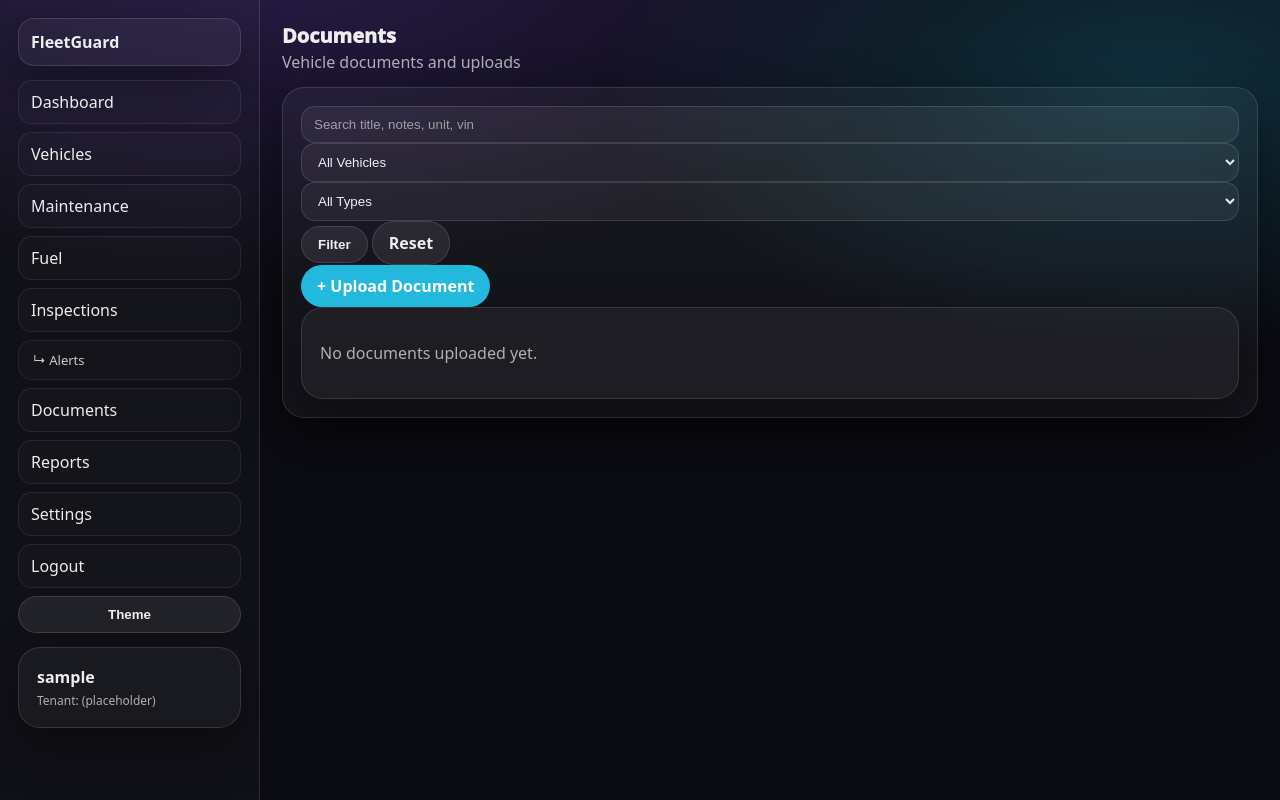
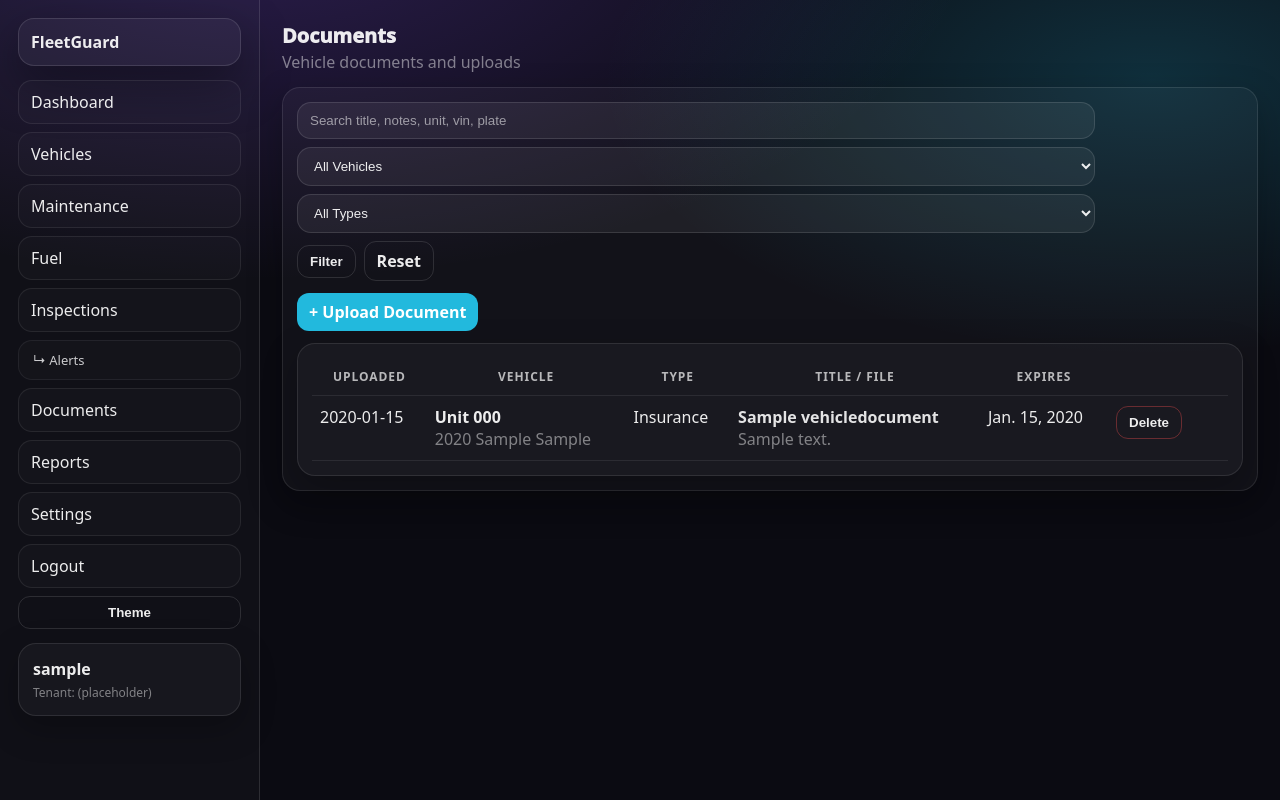
Before and after one commit to abyford453/FleetGuard, a Django app: page /documents/ in a window 1280 px wide. Run offline with Django 4.2, Linux system fonts and the light colour scheme; a user stored in the database is signed in; tables that the repository leaves empty hold one stand-in row (values such as "Sample post").

Commit message:
Documents: tenant-scoped CRUD + uploads UI

```diff
--- a/apps/documents/views.py
+++ b/apps/documents/views.py
@@ -1,38 +1,82 @@
 from django.contrib.auth.decorators import login_required
-from django.shortcuts import render
+from django.db.models import Q
+from django.shortcuts import render, redirect, get_object_or_404
+from django.utils import timezone
 
-def _module_ctx():
-    planned_features = [
-        "VehicleDocument model (tenant-owned) linked to Vehicle",
-        "Upload documents (media storage)",
-        "Document types (registration, insurance, warranties, etc.)",
-    ]
-    routes = [
-        "/documents/ (list)",
-        "/documents/new/ (create)",
-        "/documents/<id>/delete/ (delete)",
-    ]
-    template_files = [
-        "templates/documents/document_list.html",
-        "templates/documents/document_form.html",
-        "templates/documents/document_delete.html",
-    ]
-    return {
-        "planned_features": planned_features,
-        "routes": routes,
-        "template_files": template_files,
-    }
+from .forms import VehicleDocumentForm
+from .models import VehicleDocument
 
 @login_required
 def document_list(request):
-    return render(request, "documents/document_list.html", _module_ctx())
+    tenant = request.tenant
+
+    qs = (
+        VehicleDocument.objects
+        .filter(tenant=tenant)
+        .select_related("vehicle")
+        .order_by("-uploaded_at")
+    )
+
+    q = (request.GET.get("q") or "").strip()
+    vehicle_id = (request.GET.get("vehicle") or "").strip()
+    doc_type = (request.GET.get("doc_type") or "").strip()
+
+    if q:
+        qs = qs.filter(
+            Q(title__icontains=q) |
+            Q(notes__icontains=q) |
+            Q(vehicle__unit_number__icontains=q) |
+            Q(vehicle__plate__icontains=q) |
+            Q(vehicle__vin__icontains=q) |
+            Q(vehicle__make__icontains=q) |
+            Q(vehicle__model__icontains=q)
+        )
+
+    if vehicle_id:
+        qs = qs.filter(vehicle_id=vehicle_id)
+
+    if doc_type:
+        qs = qs.filter(doc_type=doc_type)
+
+    vehicles = tenant.vehicles.all().order_by("unit_number", "year", "make", "model")
+
+    return render(
+        request,
+        "documents/document_list.html",
+        {
+            "documents": qs,
+            "vehicles": vehicles,
+            "q": q,
+            "vehicle_id": vehicle_id,
+            "doc_type": doc_type,
+            "doc_types": VehicleDocument.TYPE_CHOICES,
+            "today": timezone.localdate(),
+        },
+    )
 
 @login_required
 def document_create(request):
-    return render(request, "documents/document_form.html", _module_ctx())
+    tenant = request.tenant
+
+    if request.method == "POST":
+        form = VehicleDocumentForm(request.POST, request.FILES, tenant=tenant)
+        if form.is_valid():
+            obj = form.save(commit=False)
+            obj.tenant = tenant
+            obj.save()
+            return redirect("documents:document_list")
+    else:
+        form = VehicleDocumentForm(tenant=tenant)
+
+    return render(request, "documents/document_form.html", {"form": form, "mode": "create"})
 
 @login_required
 def document_delete(request, pk: int):
-    ctx = _module_ctx()
-    ctx["pk"] = pk
-    return render(request, "documents/document_delete.html", ctx)
+    tenant = request.tenant
+    doc = get_object_or_404(VehicleDocument, pk=pk, tenant=tenant)
+
+    if request.method == "POST":
+        doc.delete()
+        return redirect("documents:document_list")
+
+    return render(request, "documents/document_form.html", {"doc": doc, "mode": "delete"})
--- a/config/urls.py
+++ b/config/urls.py
@@ -1,4 +1,6 @@
 from django.contrib import admin
+from django.conf import settings
+from django.conf.urls.static import static
 from django.urls import path, include
 
 urlpatterns = [
@@ -17,3 +19,7 @@
     path("reports/", include("apps.reports.urls")),
     path("settings/", include("apps.settings_app.urls")),
 ]
+
+
+if settings.DEBUG:
+    urlpatterns += static(settings.MEDIA_URL, document_root=settings.MEDIA_ROOT)
--- a/templates/documents/document_list.html
+++ b/templates/documents/document_list.html
@@ -3,14 +3,30 @@
 {% block page_subtitle %}Vehicle documents and uploads{% endblock %}
 {% block content %}
 
+<style>
+  .toolbar{display:flex;gap:12px;align-items:center;justify-content:space-between;flex-wrap:wrap;margin-bottom:12px;}
+  .searchbar{display:flex;gap:8px;align-items:center;flex-wrap:wrap;}
+  .searchbar input,.searchbar select{min-width:190px;}
+  .panel{background:rgba(255,255,255,.03);border:1px solid rgba(255,255,255,.10);border-radius:18px;padding:14px;box-shadow:0 12px 34px rgba(0,0,0,.25);}
+  table{width:100%;border-collapse:collapse;}
+  th,td{padding:10px 8px;border-bottom:1px solid rgba(255,255,255,.08);vertical-align:top;}
+  th{font-size:12px;letter-spacing:.08em;text-transform:uppercase;opacity:.75;}
+  .muted{opacity:.70;}
+  .btn{display:inline-flex;align-items:center;gap:8px;padding:8px 12px;border-radius:12px;border:1px solid rgba(255,255,255,.12);text-decoration:none;white-space:nowrap;background:transparent;}
+  .btn.primary{border-color:rgba(37,214,255,.35);}
+  .btn.danger{border-color:rgba(255,80,80,.35);}
+  a.filelink{text-decoration:none;}
+</style>
+
 <div class="toolbar">
   <form method="get" class="searchbar">
-    <input type="text" name="q" value="{{ q }}" placeholder="Search title, notes, unit, vin">
+    <input type="text" name="q" value="{{ q }}" placeholder="Search title, notes, unit, vin, plate">
     <select name="vehicle">
       <option value="">All Vehicles</option>
       {% for v in vehicles %}
         <option value="{{ v.id }}" {% if vehicle_id|stringformat:"s" == v.id|stringformat:"s" %}selected{% endif %}>
-          {% if v.unit_number %}Unit {{ v.unit_number }} — {% endif %}{{ v.make }} {{ v.model }}
+          {% if v.unit_number %}Unit {{ v.unit_number }} — {% endif %}
+          {% if v.year %}{{ v.year }} {% endif %}{{ v.make }} {{ v.model }}
         </option>
       {% endfor %}
     </select>
@@ -20,7 +36,7 @@
         <option value="{{ key }}" {% if doc_type == key %}selected{% endif %}>{{ label }}</option>
       {% endfor %}
     </select>
-    <button class="btn">Filter</button>
+    <button class="btn" type="submit">Filter</button>
     <a class="btn" href="{% url 'documents:document_list' %}">Reset</a>
   </form>
 
@@ -35,7 +51,7 @@
           <th>Uploaded</th>
           <th>Vehicle</th>
           <th>Type</th>
-          <th>Title</th>
+          <th>Title / File</th>
           <th>Expires</th>
           <th></th>
         </tr>
@@ -44,19 +60,25 @@
         {% for d in documents %}
           <tr>
             <td>{{ d.uploaded_at|date:"Y-m-d" }}</td>
-            <td>{% if d.vehicle.unit_number %}Unit {{ d.vehicle.unit_number }}{% else %}Vehicle{% endif %}</td>
+            <td>
+              <strong>{% if d.vehicle.unit_number %}Unit {{ d.vehicle.unit_number }}{% else %}Vehicle{% endif %}</strong>
+              <div class="muted">{% if d.vehicle.year %}{{ d.vehicle.year }} {% endif %}{{ d.vehicle.make }} {{ d.vehicle.model }}</div>
+            </td>
             <td>{{ d.get_doc_type_display }}</td>
             <td>
-              <a href="{{ d.file.url }}" target="_blank">{{ d.title|default:"View File" }}</a>
+              <a class="filelink" href="{{ d.file.url }}" target="_blank">
+                <strong>{{ d.title|default:"View File" }}</strong>
+              </a>
+              {% if d.notes %}<div class="muted">{{ d.notes|truncatechars:120 }}</div>{% endif %}
             </td>
             <td>
               {% if d.expires_on %}
                 {{ d.expires_on }}
               {% else %}
-                —
+                <span class="muted">—</span>
               {% endif %}
             </td>
-            <td>
+            <td style="width:120px;">
               <form method="post" action="{% url 'documents:document_delete' d.id %}">
                 {% csrf_token %}
                 <button class="btn danger" type="submit">Delete</button>
```
Also changed, not shown: apps/documents/forms.py (added, +20 -0 lines), templates/documents/document_form.html (+25 -7 lines).
